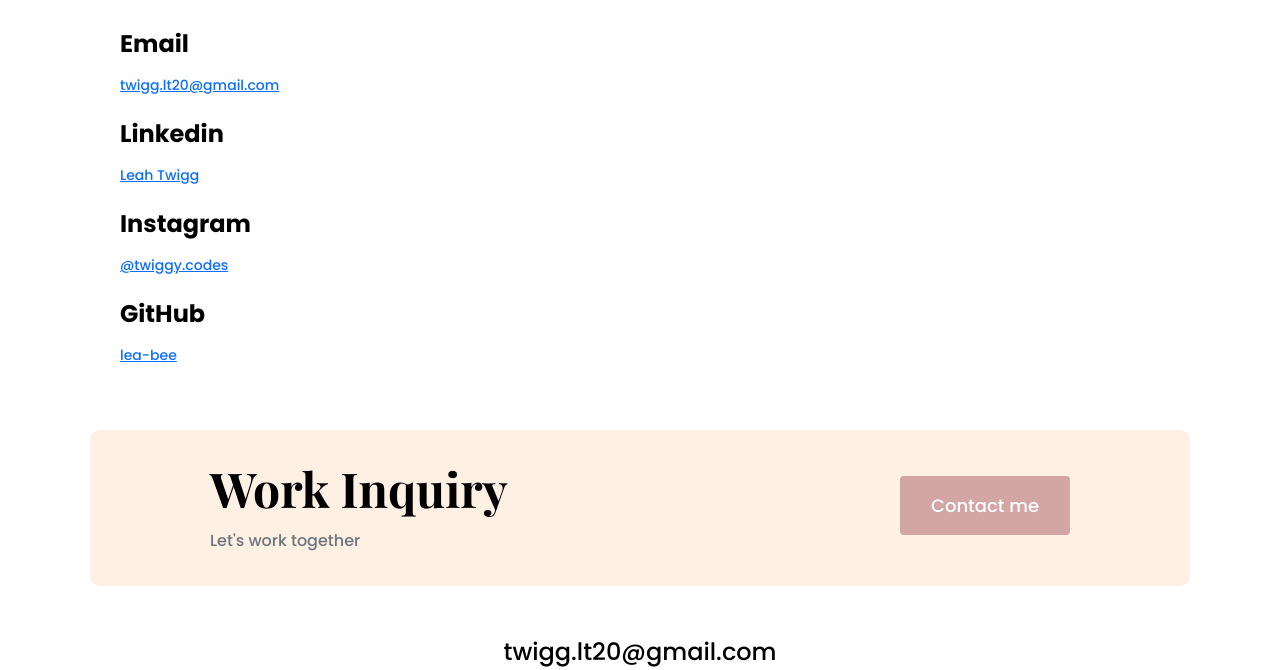
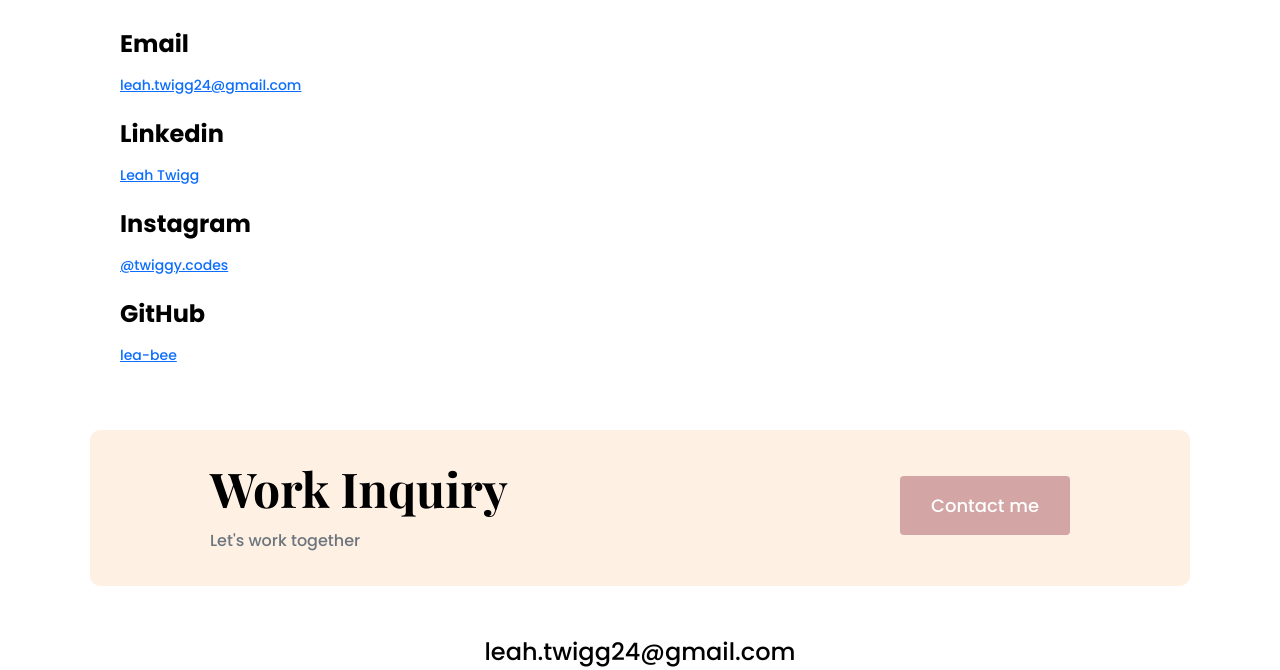
Before and after one commit to lea-bee/portfolio-project, a website built with Parcel: page contact.html in a window 1280 px wide. Shown: the part 282-952 px from the top of the page. Built offline with nearby package versions, Linux system fonts and the light colour scheme.

Commit message:
Updated links

```diff
--- a/contact.html
+++ b/contact.html
@@ -62,7 +62,9 @@
       <div class="content">
         <h1 class="mb-5">Let's get in touch!</h1>
         <h3>Email</h3>
-        <p><a href="mailto:twigg.lt20@gmail.com">twigg.lt20@gmail.com</a></p>
+        <p>
+          <a href="mailto:leah.twigg24@gmail.com">leah.twigg24@gmail.com</a>
+        </p>
         <h3>Linkedin</h3>
         <p>
           <a
@@ -99,10 +101,10 @@
         </div>
         <div class="d-flex justify-content-center mb-5">
           <a
-            href="mailto:twigg.lt20@gmail.com"
+            href="mailto:leah.twigg24@gmail.com"
             class="email-link"
             title="Email Leah"
-            >twigg.lt20@gmail.com</a
+            >leah.twigg24@gmail.com</a
           >
         </div>
         <div class="social-links d-flex justify-content-center">
```
Also changed, not shown: about.html (+2 -2 lines), index.html (+3 -3 lines), work.html (+2 -2 lines).
